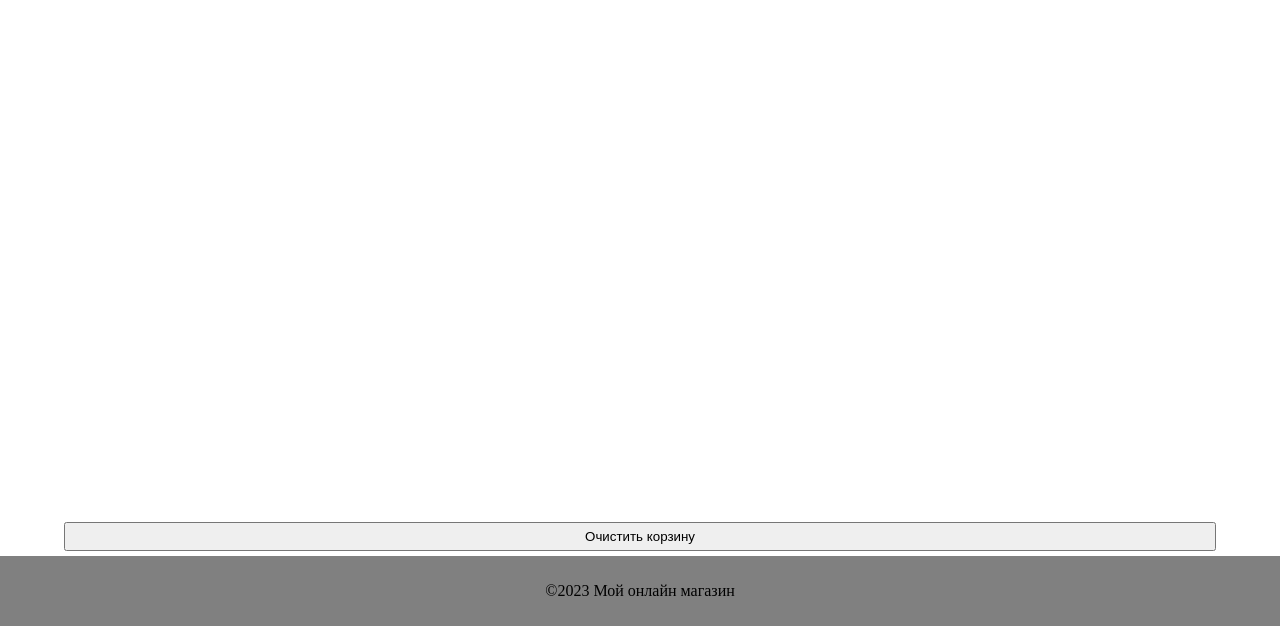
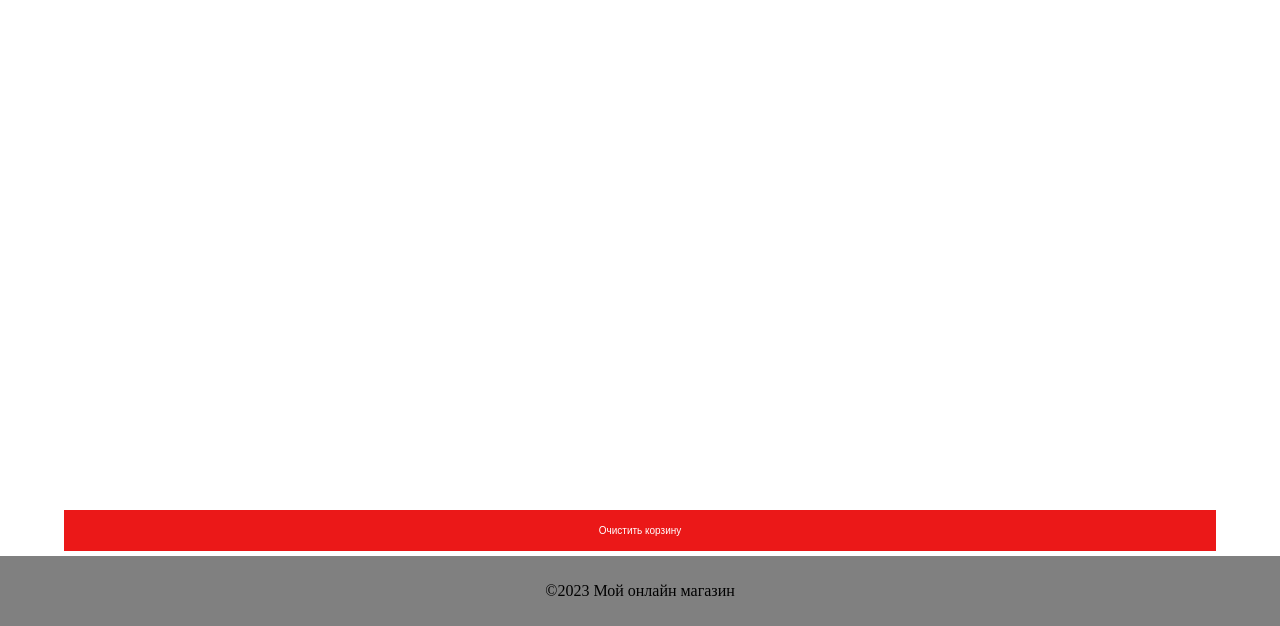
Before and after one commit to Romanov55/internet-store, a website: page basket.html in a window 1280 px wide. Shown: the part 174-800 px from the top of the page. Drawn offline with Linux system fonts and the light colour scheme; no server answers.

Commit message:
add class and button

```diff
--- a/basket.html
+++ b/basket.html
@@ -27,7 +27,7 @@
       </div>
       <div class="block-buttom">
         <h1 class="total-price"></h1>
-        <button id="clear-basket" class="clear-list">Очистить корзину</button>
+        <button id="clear-basket" class="button-red clear-list">Очистить корзину</button>
       </div>
     </main>
     <footer>
--- a/basket.js
+++ b/basket.js
@@ -71,6 +71,7 @@ window.addEventListener('load', () => {
             a.classList.add('link-product');
             liEl.classList.add('product');
             ulEl.classList.add('full-products');
+            buttonDelete.classList.add('button-red');
             quantityEl.classList.add('quanity');
             quantityEl.setAttribute('type', 'number');
             quantityEl.setAttribute('min', '1');
```
